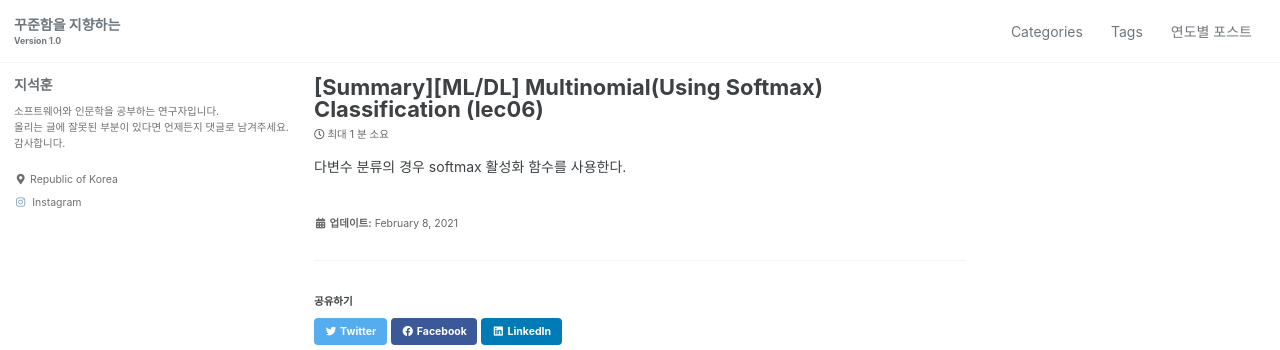
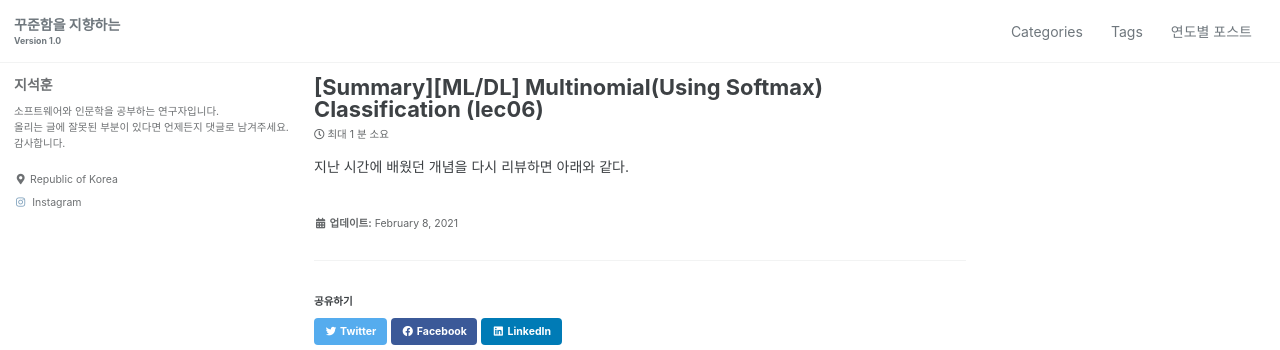
Before and after one commit to lCan37/lcan37.github.com, a Jekyll site: the page built from _posts/2021-02-08-AI-Deep_Learning_for_Everyone_lec06.md, in a window 1280 px wide. Shown: the top 350 px of the page. Built offline with Jekyll 4.4.1, drawn with Linux system fonts in a browser that asks for light colours; cached includes are drawn as plain includes.

Commit message:
fix posts

```diff
--- a/_posts/2021-02-08-AI-Deep_Learning_for_Everyone_lec06.md
+++ b/_posts/2021-02-08-AI-Deep_Learning_for_Everyone_lec06.md
@@ -2,4 +2,4 @@
 title: "[Summary][ML/DL] Multinomial(Using Softmax) Classification (lec06)"
 ---
 
-다변수 분류의 경우 softmax 활성화 함수를 사용한다.
+지난 시간에 배웠던 개념을 다시 리뷰하면 아래와 같다.
```
